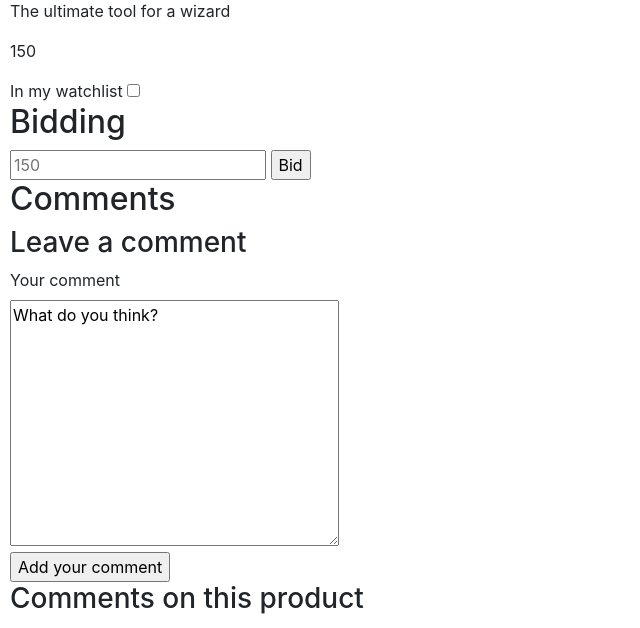
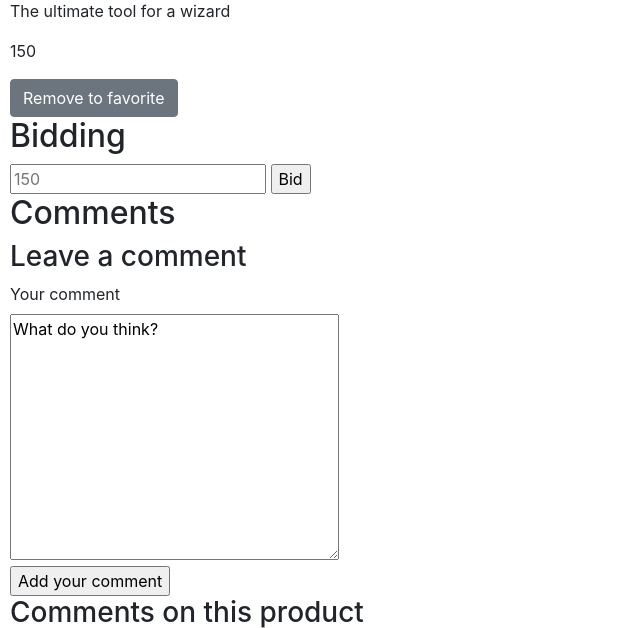
Before and after one commit to Ourlet/CS50W_Commerce, a Django app: a page that uses commerce/auctions/templates/auctions/listing.html in a window 1280 px wide. Shown: the part 510-1138 px from the top of the page, without its empty margins (0-640 px from the left). Run offline with Django 3.2, Linux system fonts and the light colour scheme; a user stored in the database is signed in; data comes from the database, SQL or seed files in the repository; both versions use the stored data as it was after the commit; data that the repository does not hold is empty; some libraries are stand-ins or nearby versions.

Commit message:
Working on Watchlist - Issue with model not finding watch_listing item

```diff
--- a/commerce/auctions/templates/auctions/listing.html
+++ b/commerce/auctions/templates/auctions/listing.html
@@ -10,7 +10,16 @@
 
     <div>
         {% if user.is_authenticated %}
-            In my watchlist <input type="checkbox" check_test="{{ favorite.favorite }}" name="" id="">
+            {% if watchlist == False %}
+                <form action="{% url 'add-watchlist' listing.title %}" method="POST">{% csrf_token %}
+                    <button name="" class="btn btn-primary" placeholder="Add to favorite">Add to favorite</button>
+                </form>
+
+            {% else %}
+                <form action="{% url 'remove-watchlist' listing.title %}" method="POST">{% csrf_token %}
+                    <button name="" class="btn btn-secondary" placeholder="Remove to favorite">Remove to favorite</button>
+                </form>
+            {% endif %}
         {% else %}
 
         {% endif %}
--- a/commerce/auctions/urls.py
+++ b/commerce/auctions/urls.py
@@ -10,5 +10,6 @@ urlpatterns = [
     path("register", views.register, name="register"),
     path("create", views.create, name="create"),
     path("listing/<str:title>", views.listing, name="listing"),
-    path("listing/<str:title>", views.add_watchlist, name="watchlist"),
+    path("listing/<str:title>", views.add_watchlist, name="add-watchlist"),
+    path("listing/<str:title>", views.remove_watchlist, name="remove-watchlist"),
 ]
--- a/commerce/auctions/views.py
+++ b/commerce/auctions/views.py
@@ -4,7 +4,7 @@ from django.http import HttpResponse, HttpResponseRedirect
 from django.shortcuts import get_object_or_404, render
 from django.urls import reverse
 
-from .models import User, Listing, Bid, Comment
+from .models import User, Listing, Bid, Comment, Watchlist
 
 
 def index(request):
@@ -82,13 +82,27 @@ def create(request):
     return HttpResponseRedirect(reverse("index"))
 
 def listing(request, title):
+
     listing = get_object_or_404(Listing, title=title)
     comments = listing.items.all()
+
+    watchlisted = Watchlist.objects.filter(watcher = request.user)
+    print(watchlisted)
+    print(watchlisted.filter(watch_listing = listing))
+    #if watchlisted.filter(watch_listing = listing) == None:
+    #    watchlist = False
+    #else :
+    #    watchlist = True
+
     return render(request, "auctions/listing.html",{
         "title" : title,
         "listing" : listing,
-        "comments": comments
+        "comments": comments,
+        #"watchlist" : watchlist
     })
 
-def add_watchlist(request, listing_id):
-    return HttpResponseRedirect(reverse("listing", args=(listing_id,)))
+def add_watchlist(request, title):
+    return HttpResponseRedirect(reverse("listing", args=(title,)))
+
+def remove_watchlist(request, title):
+    return HttpResponseRedirect(reverse("listing", args=(title,)))
```
Also changed, not shown: commerce/db.sqlite3.
